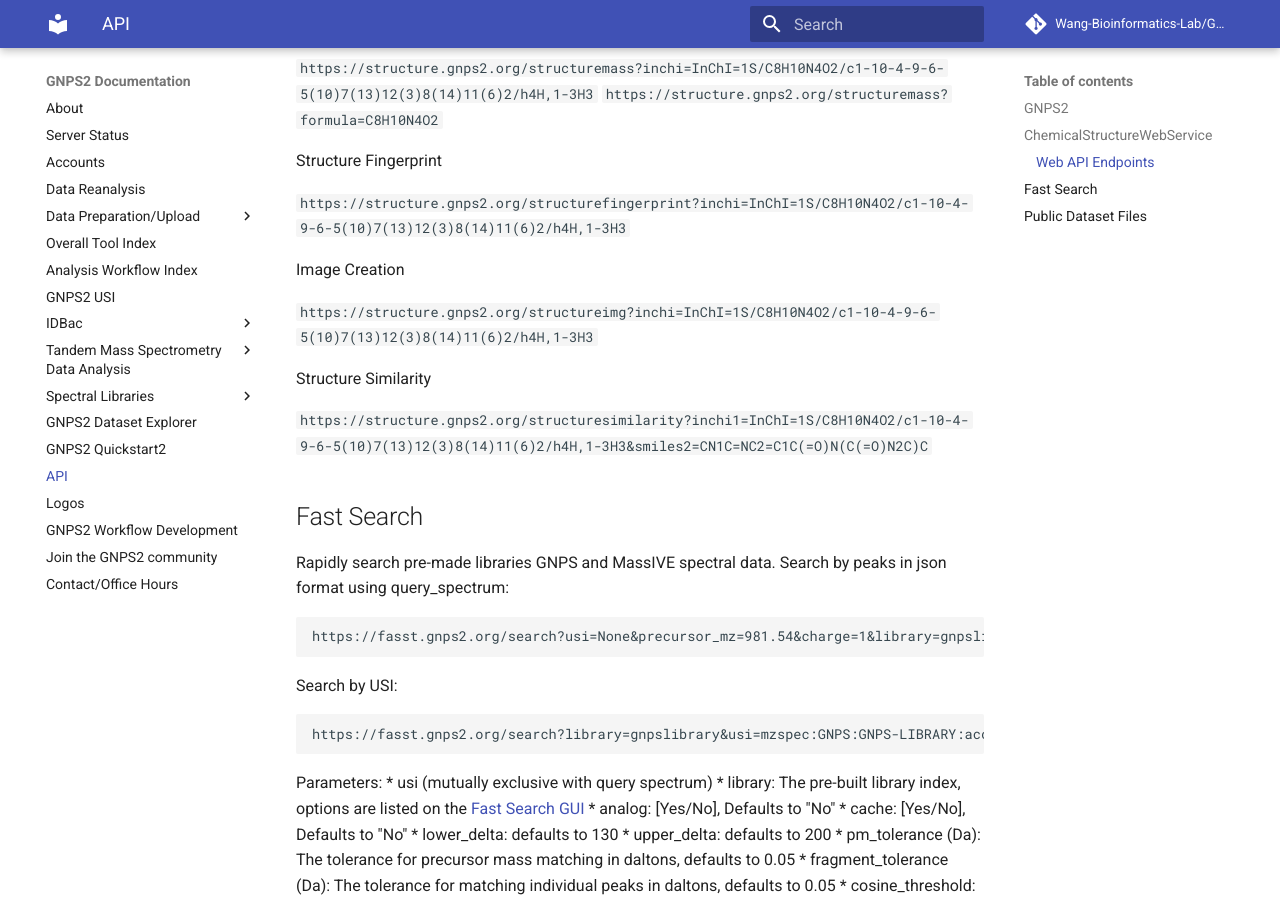
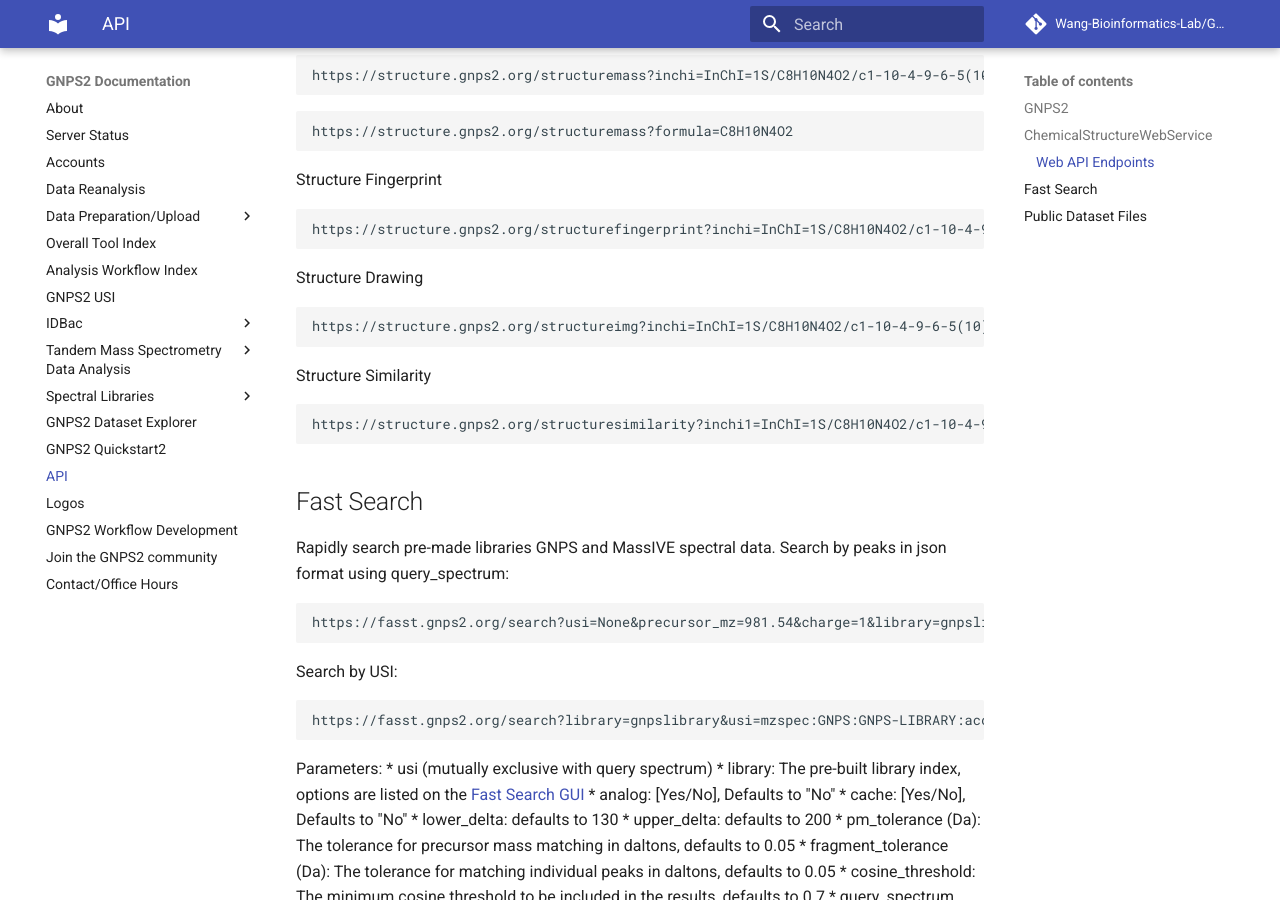
Before and after one commit to Wang-Bioinformatics-Lab/GNPS2_Documentation, an MkDocs documentation site: the page built from docs/api.md, in a window 1280 px wide and 900 px high, scrolled down 1165 px. Built offline with MkDocs 1.6.1 and Material for MkDocs 9.7.7, drawn with Linux system fonts in a browser that asks for light colours; comment, search, counter and statistics services are not loaded.

Commit message:
Update api.md

````diff
--- a/docs/api.md
+++ b/docs/api.md
@@ -43,20 +43,31 @@
 
 Structure Mass
 
-```https://structure.gnps2.org/structuremass?inchi=InChI=1S/C8H10N4O2/c1-10-4-9-6-5(10)7(13)12(3)8(14)11(6)2/h4H,1-3H3```
-```https://structure.gnps2.org/structuremass?formula=C8H10N4O2```
+```
+https://structure.gnps2.org/structuremass?inchi=InChI=1S/C8H10N4O2/c1-10-4-9-6-5(10)7(13)12(3)8(14)11(6)2/h4H,1-3H3
+```
+
+```
+https://structure.gnps2.org/structuremass?formula=C8H10N4O2
+```
 
 Structure Fingerprint
 
-```https://structure.gnps2.org/structurefingerprint?inchi=InChI=1S/C8H10N4O2/c1-10-4-9-6-5(10)7(13)12(3)8(14)11(6)2/h4H,1-3H3```
+```
+https://structure.gnps2.org/structurefingerprint?inchi=InChI=1S/C8H10N4O2/c1-10-4-9-6-5(10)7(13)12(3)8(14)11(6)2/h4H,1-3H3
+```
 
-Image Creation
+Structure Drawing
 
-```https://structure.gnps2.org/structureimg?inchi=InChI=1S/C8H10N4O2/c1-10-4-9-6-5(10)7(13)12(3)8(14)11(6)2/h4H,1-3H3```
+```
+https://structure.gnps2.org/structureimg?inchi=InChI=1S/C8H10N4O2/c1-10-4-9-6-5(10)7(13)12(3)8(14)11(6)2/h4H,1-3H3
+```
 
 Structure Similarity
 
-```https://structure.gnps2.org/structuresimilarity?inchi1=InChI=1S/C8H10N4O2/c1-10-4-9-6-5(10)7(13)12(3)8(14)11(6)2/h4H,1-3H3&smiles2=CN1C=NC2=C1C(=O)N(C(=O)N2C)C```
+```
+https://structure.gnps2.org/structuresimilarity?inchi1=InChI=1S/C8H10N4O2/c1-10-4-9-6-5(10)7(13)12(3)8(14)11(6)2/h4H,1-3H3&smiles2=CN1C=NC2=C1C(=O)N(C(=O)N2C)C
+```
 
 ## Fast Search
 Rapidly search pre-made libraries GNPS and MassIVE spectral data.
````
